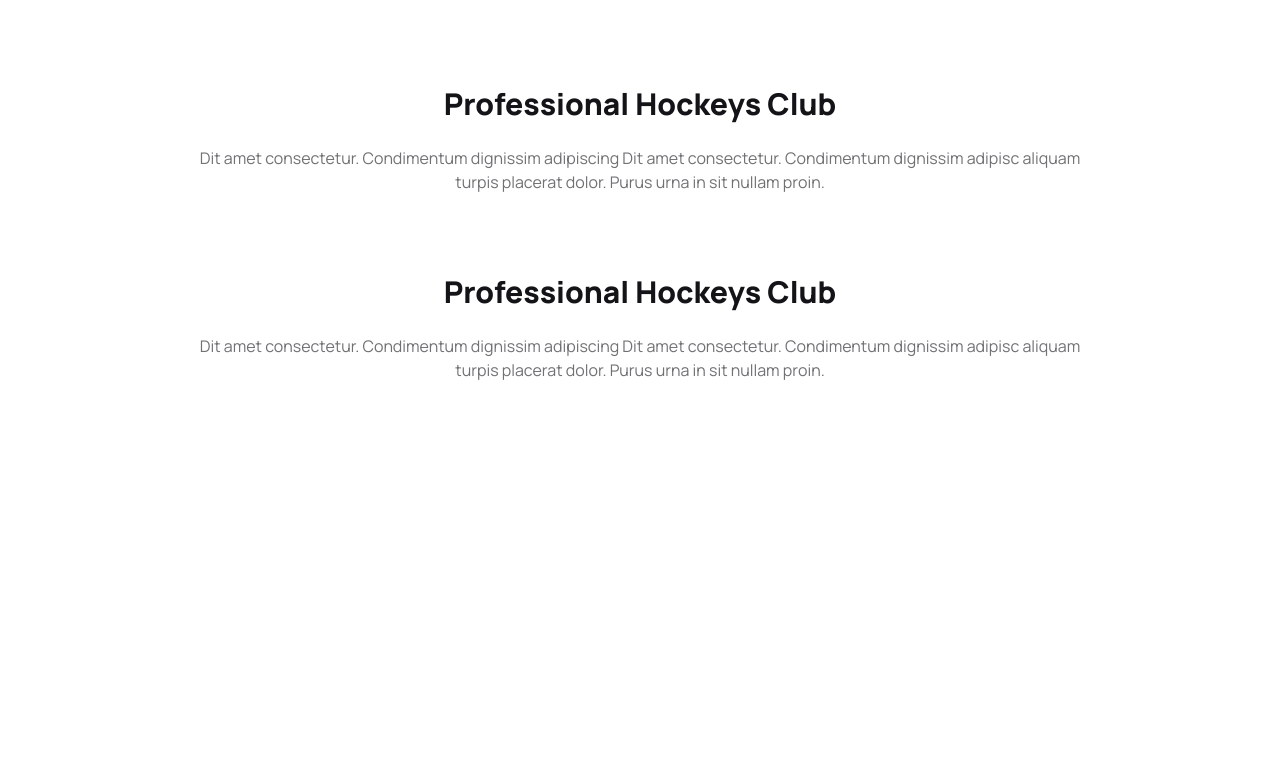
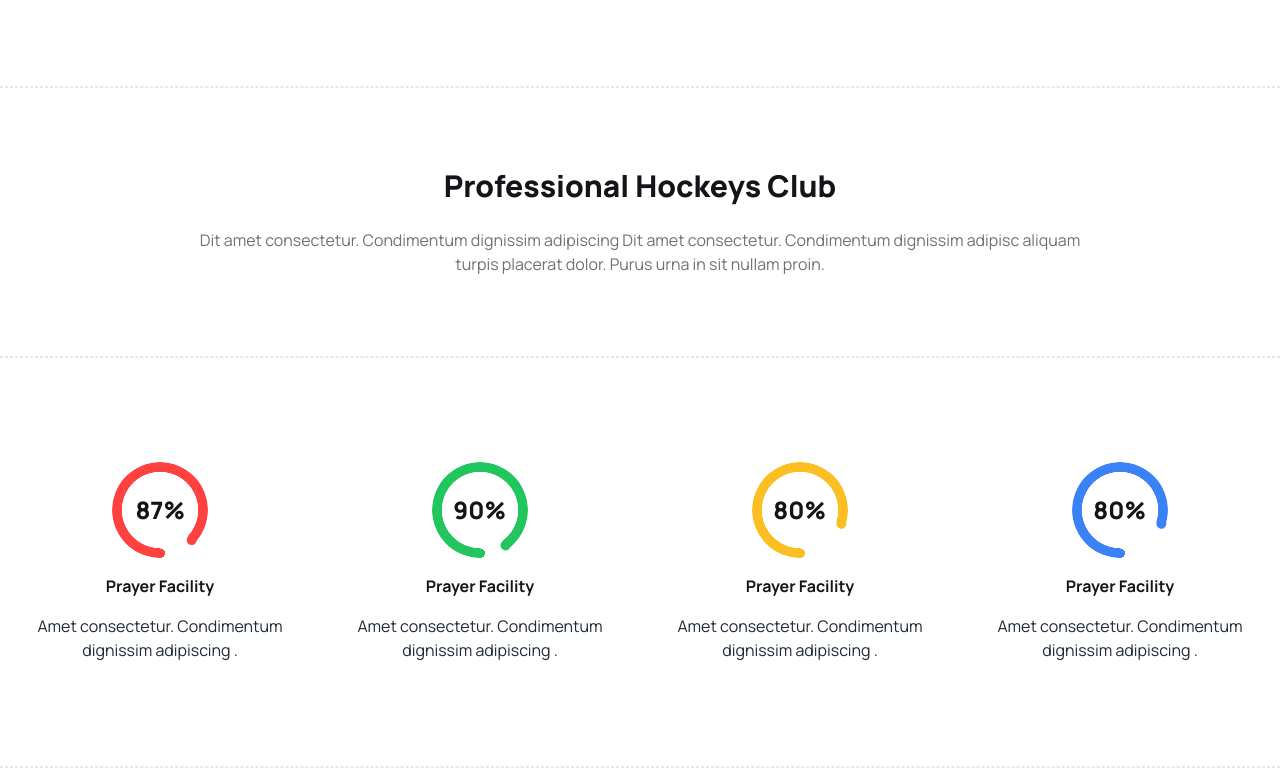
Before and after one commit to AurnobOnWeb/Hockeys-Assigment3, a plain HTML site: page index.html in a window 1280 px wide. Shown: the part 664-1435 px from the top of the page. Before the commit the page ends 1126 px from the top, so only its background shows below. Drawn offline with nearby package versions, Linux system fonts and the light colour scheme.

Commit message:
Professional Hockeys Club section done

```diff
--- a/index.html
+++ b/index.html
@@ -42,7 +42,6 @@
               "primary-100": "#fa1916",
               secondary: "#131318",
               light: "#fff",
-              "light-100": "#1313180F",
               'dark-100': '#13131899'
             },
           },
@@ -162,6 +161,7 @@
       </section>
       <!-- carousel -->
 
+      <hr class="border border-dashed border-gray-200 my-20">
 
       <!-- professionals -->
       <section class="my-20">
@@ -169,11 +169,33 @@
           <h1 class="text-3xl font-extrabold text-secondary">Professional Hockeys Club</h1>
           <p class="text-dark-100 w-[900px] text-center">Dit amet consectetur. Condimentum dignissim adipiscing Dit amet consectetur. Condimentum dignissim adipisc aliquam turpis placerat dolor. Purus urna in sit nullam proin. </p>
         </div>
+        <hr class="border border-dashed border-gray-200 my-20">
+
+        <div class="grid grid-cols-1 lg:grid-cols-4" >
+          <div class=" flex flex-col items-center justify-center space-y-4 p-6">
+            <div class="radial-progress text-primary rotate-180 text-4xl" style="--value:87; --size:6rem" role="progressbar"><span class="rotate-180 text-secondary text-2xl font-extrabold">87%</span></div>
+            <h2 class="font-2xl text-secondary font-bold ">Prayer Facility </h2>
+            <p class="text-center text-dark-50 w-[250px]">Amet consectetur. Condimentum dignissim adipiscing .</p>
+          </div>
+          <div class=" flex flex-col items-center justify-center space-y-4 p-6">
+            <div class="radial-progress text-green-500 rotate-180 text-4xl" style="--value:90; --size:6rem" role="progressbar"><span class="rotate-180 text-secondary text-2xl font-extrabold">90%</span></div>
+            <h2 class="font-2xl text-secondary font-bold ">Prayer Facility </h2>
+            <p class="text-center text-dark-50 w-[250px]">Amet consectetur. Condimentum dignissim adipiscing .</p>
+          </div>
+          <div class=" flex flex-col items-center justify-center space-y-4 p-6">
+            <div class="radial-progress text-amber-400 rotate-180 text-4xl" style="--value:80; --size:6rem" role="progressbar"><span class="rotate-180 text-secondary text-2xl font-extrabold">80%</span></div>
+            <h2 class="font-2xl text-secondary font-bold ">Prayer Facility </h2>
+            <p class="text-center text-dark-50 w-[250px]">Amet consectetur. Condimentum dignissim adipiscing .</p>
+          </div>
+          <div class=" flex flex-col items-center justify-center space-y-4 p-6">
+            <div class="radial-progress text-blue-500 rotate-180 text-4xl " style="--value:80; --size:6rem" role="progressbar"><span class="rotate-180 text-secondary text-2xl font-extrabold">80%</span></div>
+            <h2 class="font-2xl text-secondary font-bold ">Prayer Facility </h2>
+            <p class="text-center text-dark-50 w-[250px]">Amet consectetur. Condimentum dignissim adipiscing .</p>
+          </div>
+        </div>
       </section>
       <!-- professionals -->
-
-
-
+     <hr class="border border-dashed border-gray-200 my-20">
 
       <section class="my-20">
         <div class="flex justify-center items-center flex-col space-y-6">
```
